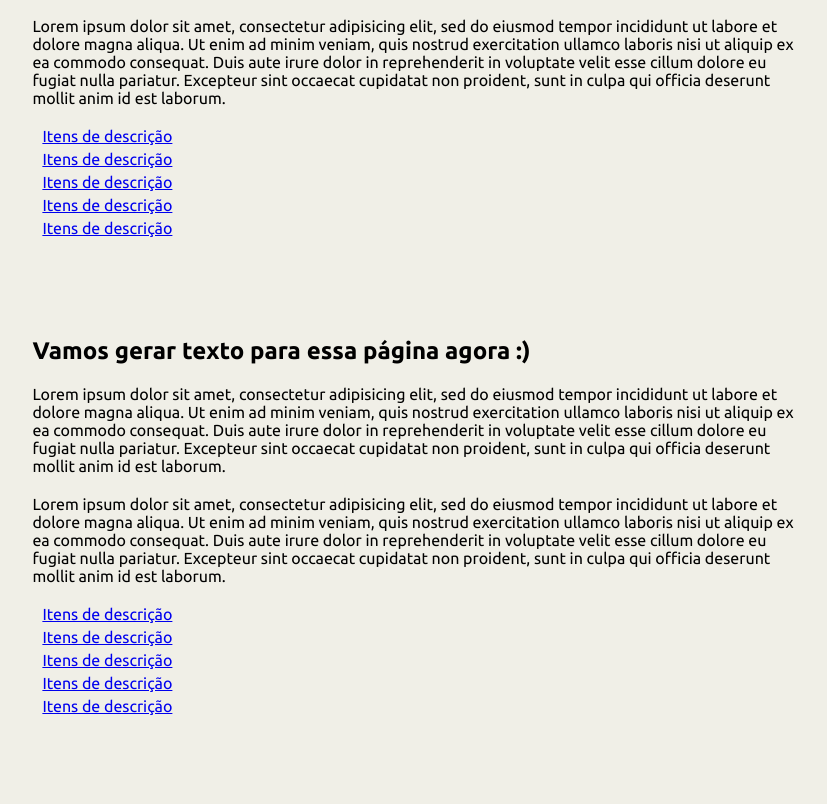
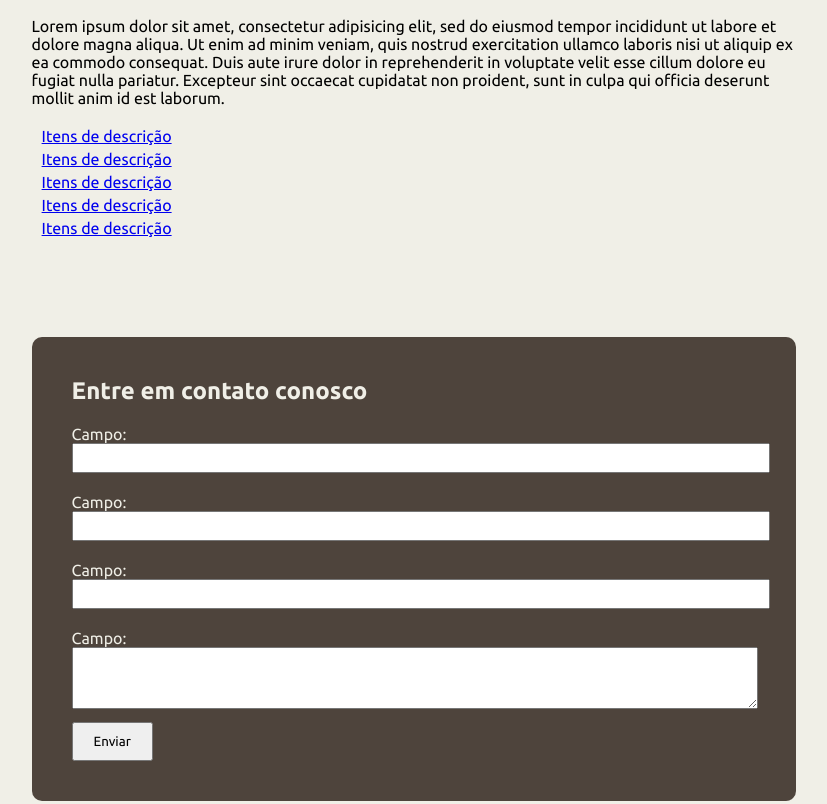
Before and after one commit to mrgf16/CLI_GITWORKFLOW, a plain HTML site: page index.html in a window 1280 px wide. Shown: the part 1054-1858 px from the top of the page, without its empty margins (226-1053 px from the left). Drawn offline with Linux system fonts and the light colour scheme.

Commit message:
REMOVE COMMENT IN estilo.css REMOVE CONTENT 1.ARTICLE ADD FIELD IN FORM CONTACT
INDENT GUIDE

```diff
--- a/estilo.css
+++ b/estilo.css
@@ -16,7 +16,7 @@ body{
 
 .container{
     /*width: 900px;*/
-	width: 65.88%;
+    width: 66%;
     margin: 0 auto;
 }
 
@@ -60,35 +60,6 @@ body{
 .article_single ul li{
     margin-top: 5px;
 }
-
-/* .form_contact{
-	text-align: center;
-	padding: 40px;
-}
-
-.form_contact label, .form_contact input{
-	width: 700px;
-}
-
-.form_contact label p{
-	margin-top: 20px;
-}
-.form_contact input{
-	padding: 5px;
-	font-size: 0.875em;
-}
-
-.form_contact textarea{
-	width: 700px;
-	height: 60px;
-}
-
-.form_contact .btn{
-	padding: 10px 20px !important;
-	font-weight: 1em;
-	width: auto;
-	margin-top: 10px;
-} */
 
 .form_contact{
     color: #f0efe7;
--- a/index.html
+++ b/index.html
@@ -4,6 +4,7 @@
         <title>Sample Git | Curso GitWorkflow para Upinside Treinamentos</title>
         <link href="https://fonts.googleapis.com/css?family=Ubuntu:300,400,700" rel="stylesheet">
         <link rel="stylesheet" href="estilo.css">
+        <meta charset="UTF-8">
     </head>
     <body>
 
@@ -80,40 +81,15 @@
 
             </article>
 
-		<article class="article_single">
-			<header>
-				<h2>Vamos gerar texto para essa página agora :)</h2>
-			</header>
-			<p>Lorem ipsum dolor sit amet, consectetur adipisicing elit, sed do eiusmod
-			tempor incididunt ut labore et dolore magna aliqua. Ut enim ad minim veniam,
-			quis nostrud exercitation ullamco laboris nisi ut aliquip ex ea commodo
-			consequat. Duis aute irure dolor in reprehenderit in voluptate velit esse
-			cillum dolore eu fugiat nulla pariatur. Excepteur sint occaecat cupidatat non
-			proident, sunt in culpa qui officia deserunt mollit anim id est laborum.</p>
-
-			<p>Lorem ipsum dolor sit amet, consectetur adipisicing elit, sed do eiusmod
-			tempor incididunt ut labore et dolore magna aliqua. Ut enim ad minim veniam,
-			quis nostrud exercitation ullamco laboris nisi ut aliquip ex ea commodo
-			consequat. Duis aute irure dolor in reprehenderit in voluptate velit esse
-			cillum dolore eu fugiat nulla pariatur. Excepteur sint occaecat cupidatat non
-			proident, sunt in culpa qui officia deserunt mollit anim id est laborum.</p>
-
-			<ul>
-				<li><a href="index.html" class="title">Itens de descrição</a></li>
-				<li><a href="#" class="title">Itens de descrição</a></li>
-				<li><a href="#" class="title">Itens de descrição</a></li>
-				<li><a href="#" class="title">Itens de descrição</a></li>
-				<li><a href="#" class="title">Itens de descrição</a></li>
-			</ul>
-
-		</article>
-
             <article class="form_contact">
                 <header>
                     <h2>Entre em contato conosco</h2>
                 </header>
 
                 <form action="" method="post">
+                    <label><p>Campo:</p></label>
+                    <input type="text">
+
                     <label><p>Campo:</p></label>
                     <input type="text">
 
```
Also changed, not shown: nbproject/project.xml (added, +9 -0 lines), 2 other files. Lines whose indentation alone changed are shown as unchanged.
